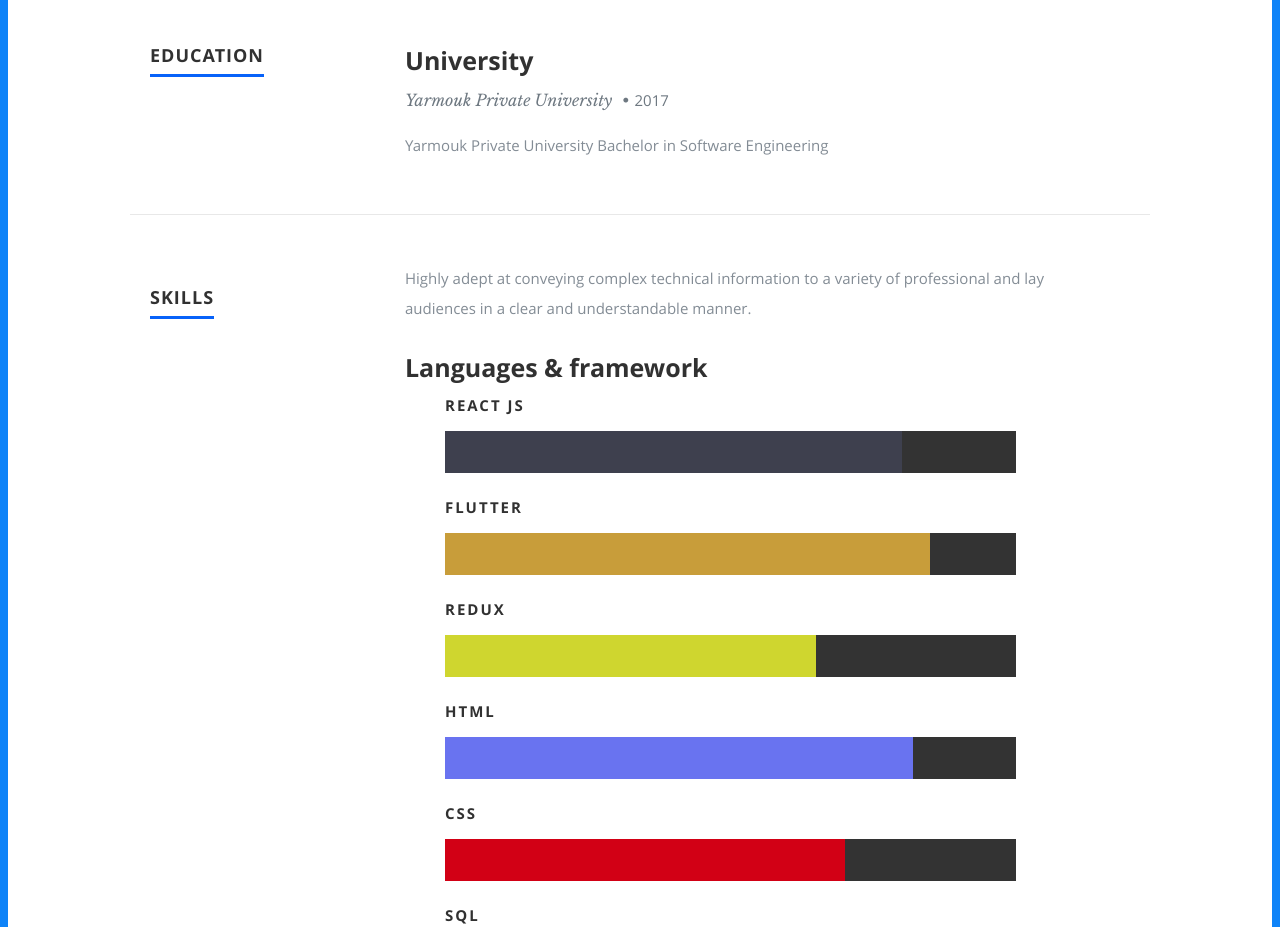
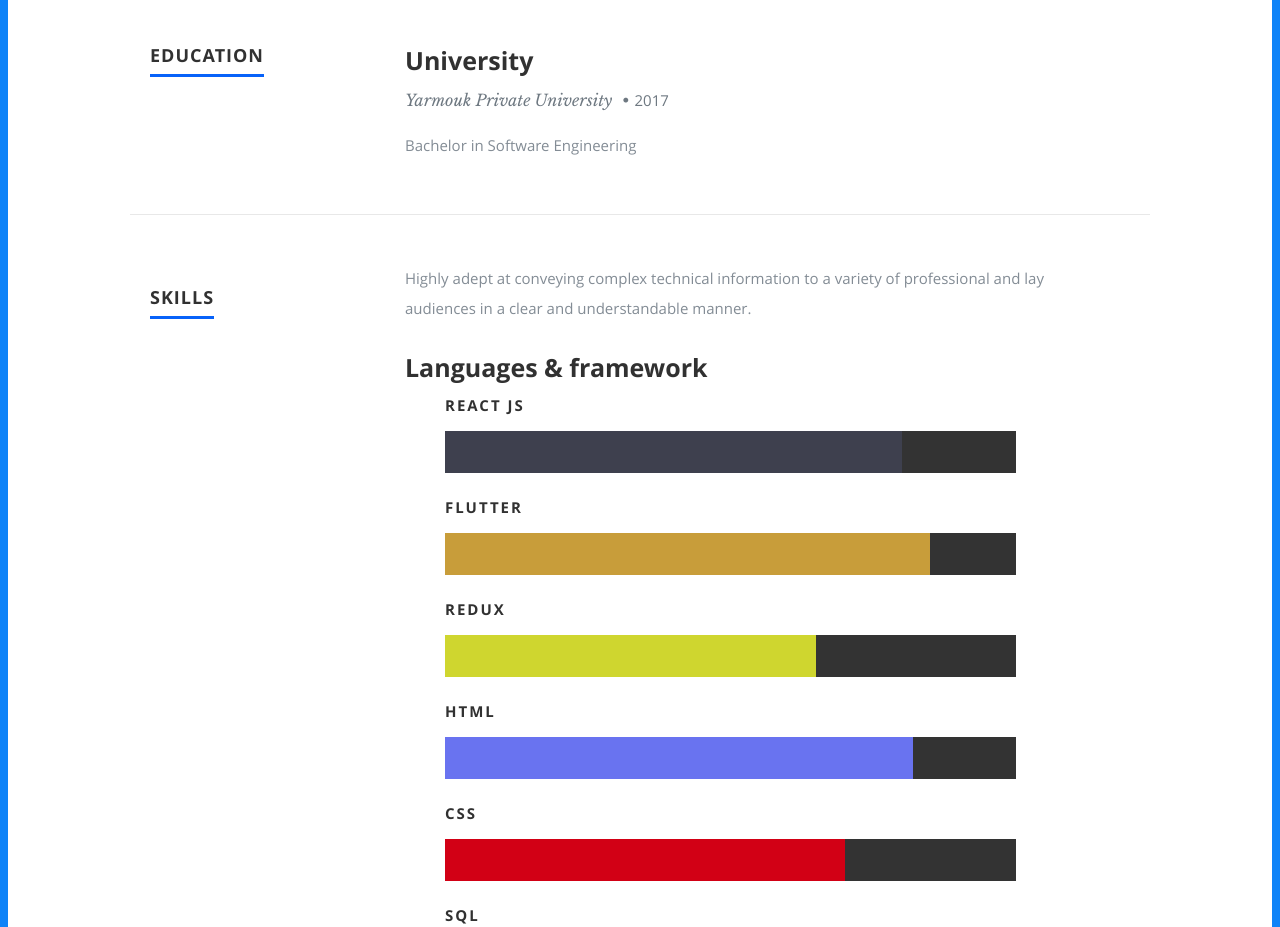
Before and after one commit to MHD-Saleh/My-portfolio, a React (Create React App) app: page / in a window 1280 px wide. Shown: the part 1760-2687 px from the top of the page. Built offline with nearby package versions, Linux system fonts and the light colour scheme.

Commit message:
Update Resume.js

```diff
--- a/src/Components/Resume.js
+++ b/src/Components/Resume.js
@@ -105,7 +105,6 @@ const Resume = () => {
                       <em className="date">2017</em>
                     </p>
                     <p>
-                      Yarmouk Private University
                         Bachelor in Software Engineering
                     </p>
                   </div>
```
